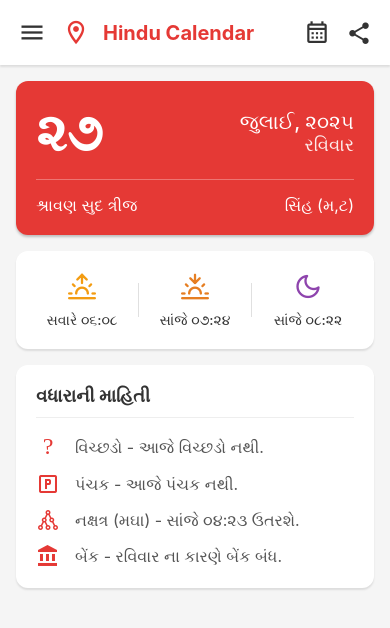
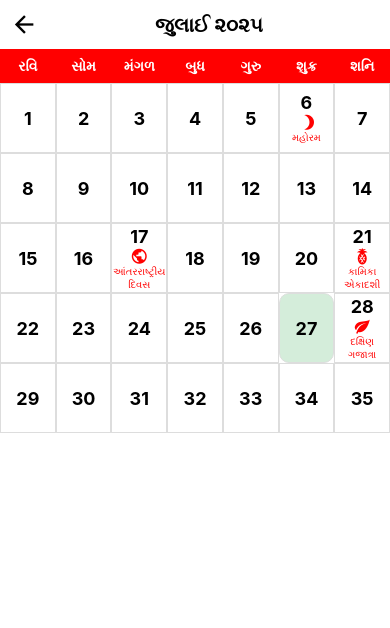
Before and after one commit to dhrumil447/Calendar, a React Native app: screen /CalendarScreen in a window 390 px wide. Shown: the top 628 px of the page. Built offline with nearby package versions, Linux system fonts and the light colour scheme.

Commit message:
Add CalendarScreen component and integrate with navigation

```diff
--- /dev/null
+++ b/src/CalendarScreen.js
@@ -0,0 +1,163 @@
+import React, { useState } from "react";
+import { View, Text, ScrollView, TouchableOpacity, Modal, StyleSheet } from "react-native";
+import Icon from "react-native-vector-icons/MaterialCommunityIcons";
+import { useNavigation } from "@react-navigation/native";
+
+const gujaratiDays = ["રવિ", "સોમ", "મંગળ", "બુધ", "ગુરુ", "શુક્ર", "શનિ"];
+
+const events = {
+  6: { title: "મહોરમ", icon: "moon-waxing-crescent" },
+  17: { title: "આંતરરાષ્ટ્રીય દિવસ", icon: "earth" },
+  21: { title: "કામિકા એકાદશી", icon: "fruit-pineapple" },
+  28: { title: "દક્ષિણ ગજાત્રા", icon: "leaf" },
+};
+
+const CalendarScreen = () => {
+  const navigation = useNavigation();
+  const today = 27; // Example
+  const [selectedDate, setSelectedDate] = useState(null);
+
+  return (
+    <View style={{ flex: 1, backgroundColor: "#fff" }}>
+      {/* Header */}
+      <View style={styles.header}>
+        <TouchableOpacity onPress={() => navigation.goBack()}>
+          <Icon name="arrow-left" size={28} color="black" />
+        </TouchableOpacity>
+        <Text style={styles.headerTitle}>જુલાઈ ૨૦૨૫</Text>
+      </View>
+
+      {/* Week Row */}
+      <View style={{ flexDirection: "row", backgroundColor: "red" }}>
+        {gujaratiDays.map((day, index) => (
+          <Text key={index} style={styles.weekDay}>
+            {day}
+          </Text>
+        ))}
+      </View>
+
+      {/* Calendar Grid */}
+      <ScrollView>
+        {Array(5).fill(0).map((_, rowIndex) => (
+          <View key={rowIndex} style={{ flexDirection: "row" }}>
+            {Array(7).fill(0).map((_, colIndex) => {
+              const date = rowIndex * 7 + colIndex + 1;
+              const isToday = date === today;
+              const event = events[date];
+
+              return (
+                <TouchableOpacity
+                  key={colIndex}
+                  style={[
+                    styles.dateCell,
+                    isToday && { backgroundColor: "#d4edda", borderRadius: 10 }
+                  ]}
+                  onPress={() => setSelectedDate({ date, event })}
+                >
+                  <Text style={styles.dateText}>{date}</Text>
+                  {event && (
+                    <>
+                      <Icon name={event.icon} size={18} color="red" />
+                      <Text style={styles.eventText}>{event.title}</Text>
+                    </>
+                  )}
+                </TouchableOpacity>
+              );
+            })}
+          </View>
+        ))}
+      </ScrollView>
+
+      {/* Modal for Date Details */}
+      <Modal visible={!!selectedDate} transparent animationType="slide">
+        <View style={styles.modalOverlay}>
+          <View style={styles.modalContent}>
+            <Text style={styles.modalTitle}>
+              {selectedDate?.date} જુલાઈ ૨૦૨૫
+            </Text>
+            {selectedDate?.event ? (
+              <Text style={{ fontSize: 16 }}>
+                ઇવેન્ટ: {selectedDate.event.title}
+              </Text>
+            ) : (
+              <Text style={{ fontSize: 16 }}>આ દિવસે કોઈ ખાસ ઇવેન્ટ નથી</Text>
+            )}
+            <TouchableOpacity
+              style={styles.closeButton}
+              onPress={() => setSelectedDate(null)}
+            >
+              <Text style={{ color: "white", fontWeight: "bold" }}>બંધ કરો</Text>
+            </TouchableOpacity>
+          </View>
+        </View>
+      </Modal>
+    </View>
+  );
+};
+
+const styles = StyleSheet.create({
+  header: {
+    flexDirection: "row",
+    alignItems: "center",
+    padding: 10,
+    backgroundColor: "#fff",
+    elevation: 3
+  },
+  headerTitle: {
+    flex: 1,
+    textAlign: "center",
+    fontSize: 20,
+    fontWeight: "bold"
+  },
+  weekDay: {
+    flex: 1,
+    textAlign: "center",
+    padding: 8,
+    color: "white",
+    fontWeight: "bold"
+  },
+  dateCell: {
+    flex: 1,
+    borderWidth: 0.5,
+    borderColor: "#ddd",
+    height: 70,
+    justifyContent: "center",
+    alignItems: "center",
+    padding: 4
+  },
+  dateText: {
+    fontSize: 18,
+    fontWeight: "bold"
+  },
+  eventText: {
+    fontSize: 10,
+    color: "red",
+    textAlign: "center"
+  },
+  modalOverlay: {
+    flex: 1,
+    backgroundColor: "rgba(0,0,0,0.5)",
+    justifyContent: "center",
+    alignItems: "center"
+  },
+  modalContent: {
+    backgroundColor: "white",
+    padding: 20,
+    borderRadius: 10,
+    width: "80%"
+  },
+  modalTitle: {
+    fontSize: 18,
+    fontWeight: "bold",
+    marginBottom: 10
+  },
+  closeButton: {
+    marginTop: 20,
+    backgroundColor: "red",
+    padding: 10,
+    alignItems: "center",
+    borderRadius: 8
+  }
+});
+
+export default CalendarScreen;
--- a/src/Header.js
+++ b/src/Header.js
@@ -1,3 +1,4 @@
+import { useNavigation } from "@react-navigation/native";
 import React from "react";
 import {
   View,
@@ -9,7 +10,8 @@ import {
 } from "react-native";
 import Icon from "react-native-vector-icons/MaterialCommunityIcons";
 
-const Header = ({ navigation }) => {
+const Header = () => {
+  const navigation = useNavigation();
   return (
     <View style={styles.container}>
       <View style={styles.leftContainer}>
@@ -24,7 +26,10 @@ const Header = ({ navigation }) => {
         <Text style={styles.title}>Hindu Calendar</Text>
       </View>
       <View style={styles.rightContainer}>
-        <TouchableOpacity style={styles.iconButton}>
+        <TouchableOpacity
+          style={{ marginRight: 15 }}
+          onPress={() => navigation.navigate("CalendarScreen")} // Navigate to calendar
+        >
           <Icon name="calendar-month-outline" size={26} color="#333" />
         </TouchableOpacity>
         <TouchableOpacity style={styles.iconButton}>
--- a/src/Router.js
+++ b/src/Router.js
@@ -4,6 +4,7 @@ import { createStackNavigator } from '@react-navigation/stack';
 
 import DateCard from './DateCard';
 import CalendarHome from './CalendarHome';
+import CalendarScreen from './CalendarScreen';
 
 const Stack = createStackNavigator();
 
@@ -14,6 +15,7 @@ const Router = () => (
     <Stack.Navigator initialRouteName="CalendarHome">
       <Stack.Screen name="CalendarHome" component={CalendarHome} options={{ headerShown: false }} />
       <Stack.Screen name="DateCard" component={DateCard} options={{ headerShown: false }} />
+      <Stack.Screen name="CalendarScreen" component={CalendarScreen} options={{ headerShown: false }} />
     </Stack.Navigator>
   </NavigationContainer>
 );
```
